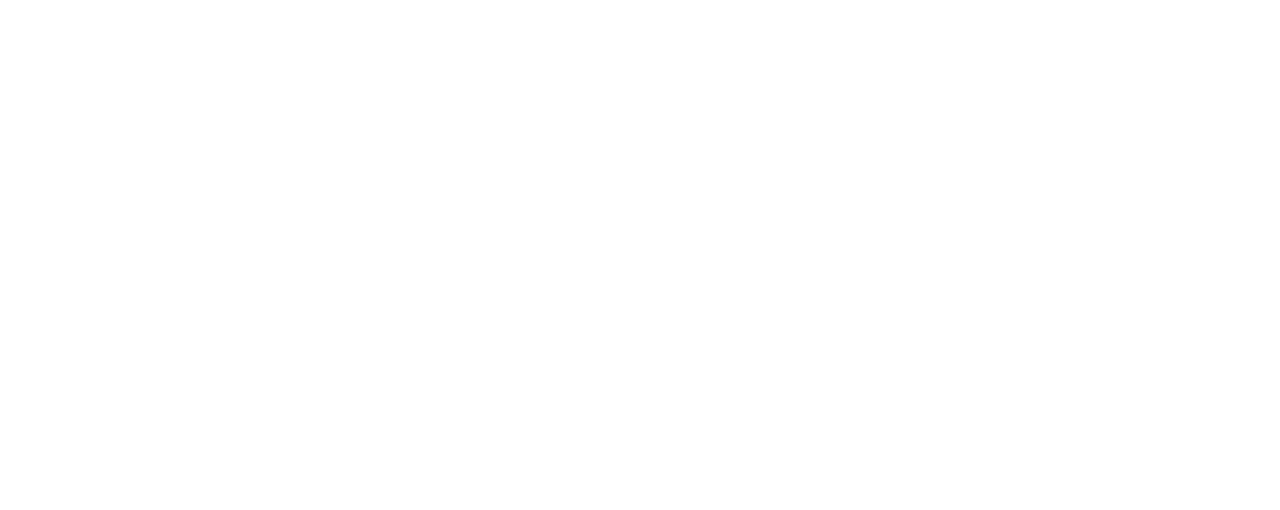
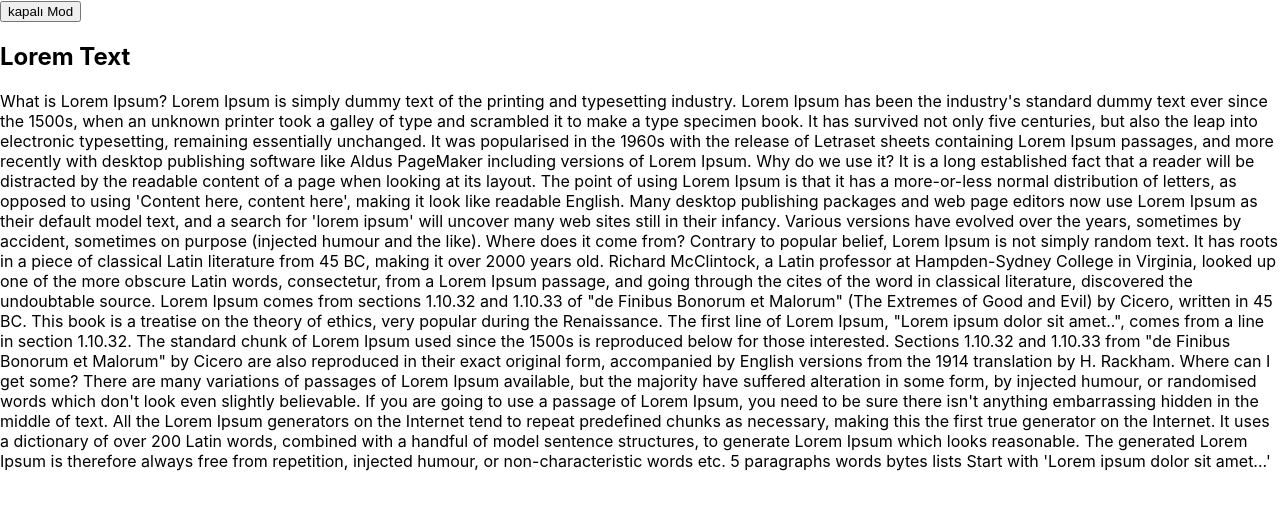
Before and after one commit to HamdiAyhan/hafta14, a React (Create React App) app: page / in a window 1280 px wide. Shown: the top 510 px of the page. Built offline with nearby package versions, Linux system fonts and the light colour scheme; the HTML template or start-up script is replaced by a standard one.

Commit message:
localStorage hook uy yapıldı kullanıcı bilgisayarında ayar saklama yapıldı

```diff
--- a/src/App.js
+++ b/src/App.js
@@ -1,9 +1,45 @@
+import { useState } from "react";
+import { useLocalStorage } from "./hooks/useLocalStorage";
 
 
 function App() {
+  const [darkMod  , setDarkMod ] = useLocalStorage("localKoyumod", (false))
+
+
+
+   function modGuncelle (){
+    setDarkMod(!darkMod)
+   }
   return (
     <div className="App">
+      <button onClick={modGuncelle}>{darkMod ? 'Açık Mod' : "kapalı Mod "}</button>
+<section className={darkMod ? 'dark' : ""}>
+  <h1>Lorem Text</h1>
+  <p>What is Lorem Ipsum?
+Lorem Ipsum is simply dummy text of the printing and typesetting industry. Lorem Ipsum has been the industry's standard dummy text ever since the 1500s, when an unknown printer took a galley of type and scrambled it to make a type specimen book. It has survived not only five centuries, but also the leap into electronic typesetting, remaining essentially unchanged. It was popularised in the 1960s with the release of Letraset sheets containing Lorem Ipsum passages, and more recently with desktop publishing software like Aldus PageMaker including versions of Lorem Ipsum.
 
+Why do we use it?
+It is a long established fact that a reader will be distracted by the readable content of a page when looking at its layout. The point of using Lorem Ipsum is that it has a more-or-less normal distribution of letters, as opposed to using 'Content here, content here', making it look like readable English. Many desktop publishing packages and web page editors now use Lorem Ipsum as their default model text, and a search for 'lorem ipsum' will uncover many web sites still in their infancy. Various versions have evolved over the years, sometimes by accident, sometimes on purpose (injected humour and the like).
+
+
+Where does it come from?
+Contrary to popular belief, Lorem Ipsum is not simply random text. It has roots in a piece of classical Latin literature from 45 BC, making it over 2000 years old. Richard McClintock, a Latin professor at Hampden-Sydney College in Virginia, looked up one of the more obscure Latin words, consectetur, from a Lorem Ipsum passage, and going through the cites of the word in classical literature, discovered the undoubtable source. Lorem Ipsum comes from sections 1.10.32 and 1.10.33 of "de Finibus Bonorum et Malorum" (The Extremes of Good and Evil) by Cicero, written in 45 BC. This book is a treatise on the theory of ethics, very popular during the Renaissance. The first line of Lorem Ipsum, "Lorem ipsum dolor sit amet..", comes from a line in section 1.10.32.
+
+The standard chunk of Lorem Ipsum used since the 1500s is reproduced below for those interested. Sections 1.10.32 and 1.10.33 from "de Finibus Bonorum et Malorum" by Cicero are also reproduced in their exact original form, accompanied by English versions from the 1914 translation by H. Rackham.
+
+Where can I get some?
+There are many variations of passages of Lorem Ipsum available, but the majority have suffered alteration in some form, by injected humour, or randomised words which don't look even slightly believable. If you are going to use a passage of Lorem Ipsum, you need to be sure there isn't anything embarrassing hidden in the middle of text. All the Lorem Ipsum generators on the Internet tend to repeat predefined chunks as necessary, making this the first true generator on the Internet. It uses a dictionary of over 200 Latin words, combined with a handful of model sentence structures, to generate Lorem Ipsum which looks reasonable. The generated Lorem Ipsum is therefore always free from repetition, injected humour, or non-characteristic words etc.
+
+5
+	paragraphs
+	words
+	bytes
+	lists
+	Start with 'Lorem
+ipsum dolor sit amet...'
+</p>
+
+</section>
     </div>
   );
 }
--- /dev/null
+++ b/src/hooks/useLocalStorage.js
@@ -0,0 +1,28 @@
+import { useState } from 'react';
+
+// ziyaretçi tarayıcısında veri saklamak için kullanılır
+
+// 1. useLocalStorage
+export function useLocalStorage(key, initialValue) {
+  const [storedValue, setStoredValue] = useState(() => {
+    try {
+      const item = window.localStorage.getItem(key);
+      return item ? JSON.parse(item) : initialValue;
+    } catch (error) {
+      console.log(error);
+      return initialValue;
+    }
+  });
+
+  const setValue = (value) => {
+    try {
+      const valueToStore = value instanceof Function ? value(storedValue) : value;
+      setStoredValue(valueToStore);
+      window.localStorage.setItem(key, JSON.stringify(valueToStore));
+    } catch (error) {
+      console.log(error);
+    }
+  };
+
+  return [storedValue, setValue];
+}
--- a/src/index.css
+++ b/src/index.css
@@ -11,3 +11,8 @@
   font-family: source-code-pro, Menlo, Monaco, Consolas, 'Courier New',
     monospace;
 }
+.dark{
+  background-color: black;
+  color: white;
+  padding: 1rem;
+}
```
